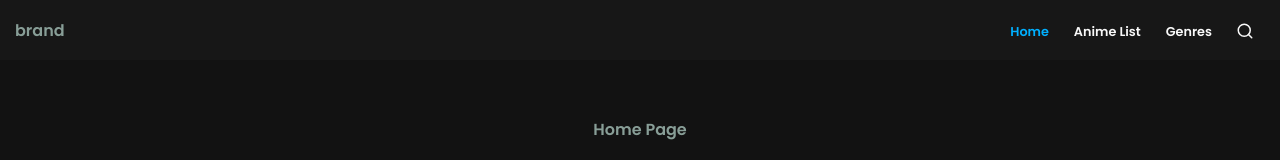
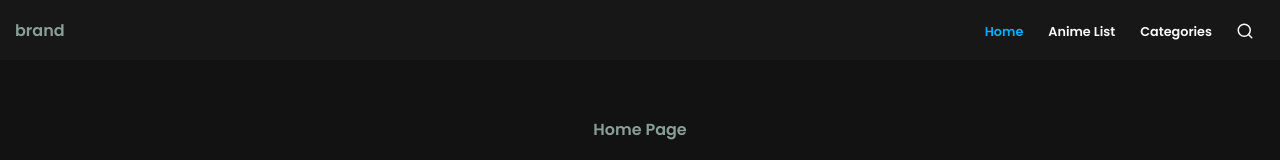
Before and after one commit to eclair-29/anistream, a React (Create React App) app: page / in a window 1280 px wide. Shown: the top 160 px of the page. Built offline with nearby package versions, Linux system fonts and the light colour scheme.

Commit message:
add active state for nav links

```diff
--- a/src/app/common/NavBar.jsx
+++ b/src/app/common/NavBar.jsx
@@ -33,8 +33,8 @@ const NavBar = ({
 
         <ul className="menu">
           <li><NavLink to="/" exact activeClassName="selected">Home</NavLink></li>
-          <li><NavLink to="/anime-list">Anime List</NavLink></li>
-          <li><NavLink to="/genres">Genres</NavLink></li>
+          <li><NavLink to="/anime-list" activeClassName="selected">Anime List</NavLink></li>
+          <li><NavLink to="/categories" activeClassName="selected">Categories</NavLink></li>
           <li>{searchBtn}</li>
         </ul>
       </nav>
--- a/src/app/common/NavBarContainer.js
+++ b/src/app/common/NavBarContainer.js
@@ -1,4 +1,6 @@
+import { compose } from "redux";
 import { connect } from "react-redux";
+import { withRouter } from "react-router-dom";
 import NavBar from "./NavBar";
 import { commonOperations } from "./duck";
 
@@ -18,9 +20,12 @@ const mapDispatchToProps = dispatch => {
   }
 };
 
-const NavBarContainer = connect(
-  mapStateToProps,
-  mapDispatchToProps
+const NavBarContainer = compose(
+  withRouter,
+  connect(
+    mapStateToProps,
+    mapDispatchToProps
+  )
 )(NavBar);
 
 export default NavBarContainer;
```
